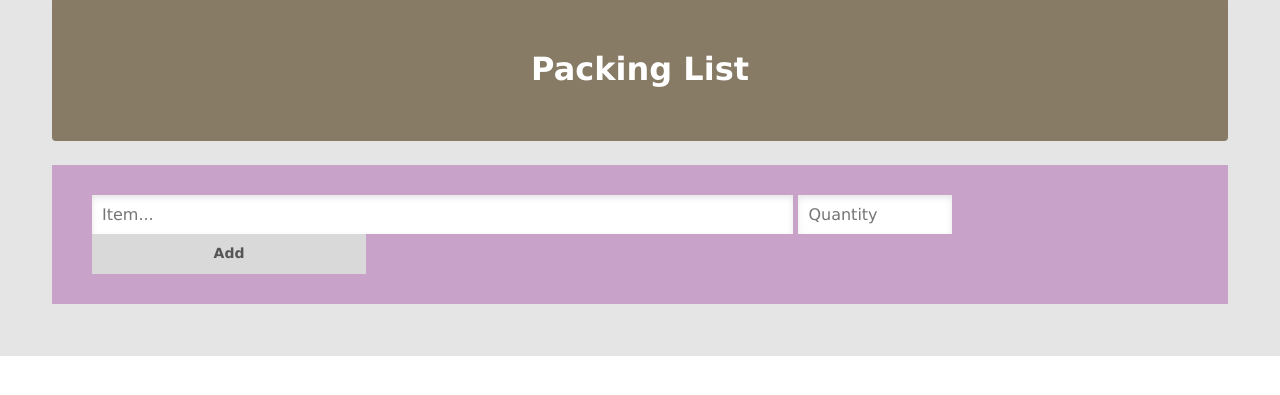
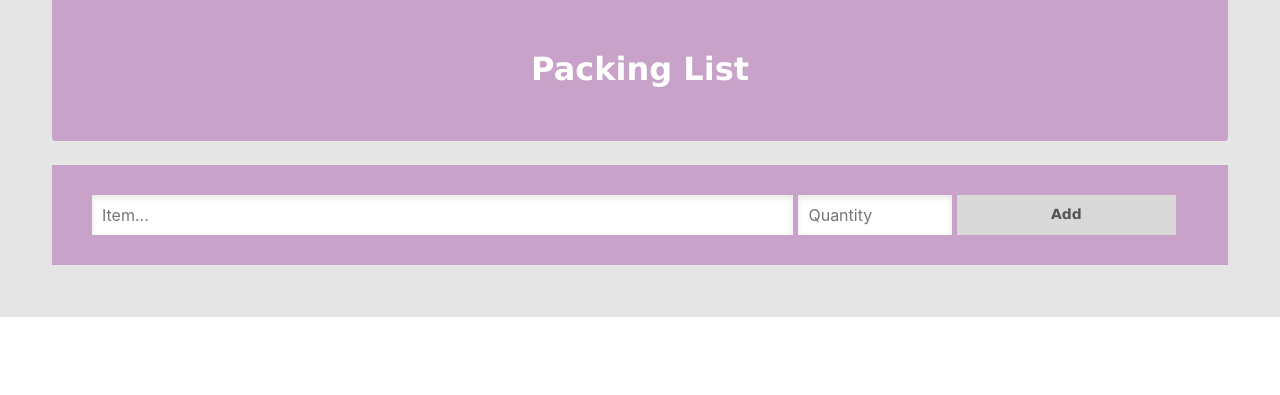
Before and after one commit to cssi-2021-21/team-06, a plain HTML site: page public/checklist.html in a window 1280 px wide. Shown: the part 111-506 px from the top of the page. Drawn offline with nearby package versions, Linux system fonts and the light colour scheme; some packages are replaced by stand-ins of ours.

Commit message:
css changes - deleted repetition in files

```diff
--- a/public/checklist.css
+++ b/public/checklist.css
@@ -1,7 +1,3 @@
-/* Include the padding and border in an element's total width and height */
-* {
-  box-sizing: border-box;
-}
 
 /* Remove margins and padding from the list */
 ul {
@@ -105,28 +101,25 @@ input.myQuant{
   font-size: 16px;
 }
 
-/* Style the "Add" button */
+/* Style the "Add" button 7, 20, 16 font*/
 .addBtn {
-  padding: 7px;
+  padding: 10px;
   width: 20%;
   background: #d9d9d9;
   color: #555;
   float: left;
   text-align: center;
-  font-size: 16px;
+  font-size: 14px;
   cursor: pointer;
   transition: 0.3s;
   border-radius: 0;
+  font-family: Verdana, Geneva, Tahoma, sans-serif;
+  font-weight: bold;
 }
 
 .addBtn:hover {
   background-color: #bbb;
-}
-
-body {
-  padding: 4em;
-  background: #e5e5e5;
-  font: 13px/1.4 Geneva, 'Lucida Sans', 'Lucida Grande', 'Lucida Sans Unicode', Verdana, sans-serif;
+  color: #FFF;
 }
 
 .backgroundWhite {
--- a/public/checklist.html
+++ b/public/checklist.html
@@ -13,8 +13,8 @@
       rel="stylesheet"
       href="https://cdn.jsdelivr.net/npm/bulma@0.9.1/css/bulma.min.css"
     />
+    <link rel="stylesheet" href="style.css" type="text/css" />
     <link rel="stylesheet" href="checklist.css" type="text/css" />
-    <link rel="stylesheet" href="style.css" type="text/css" />
      <script src="https://kit.fontawesome.com/29ee0bc57e.js" crossorigin="anonymous"></script>
   </head>
 
@@ -68,7 +68,7 @@
 </nav>
 
 
-    <section class="header hero is-small notification is-info has-text-centered background-grad hotel">
+    <section class="header hero is-small notification is-info has-text-centered background-grad">
       <div class="hero-body">
         <p class="title">
        Packing List
--- a/public/style.css
+++ b/public/style.css
@@ -48,34 +48,6 @@ h1 {
   margin-bottom: 15px;;
 }
 
-input {
-  width: 75%;
-  margin-right: 0;
-  padding: 10px;
-  border: none;
-  font-size: 14px;
-  font-family: Verdana, Geneva, Tahoma, sans-serif;
-}
-
-.addBtn {
-  width: 25%;
-  padding: 10px;
-  margin-left:0;
-  background: #d9d9d9;
-  color: #555;
-  text-align: center;
-  font-size: 14px;
-  cursor: pointer;
-  transition: 0.3s;
-  font-family: Verdana, Geneva, Tahoma, sans-serif;
-  font-weight: bold;
-}
-
-.addBtn:hover {
-  background-color: #bbb;
-  color: #FFF;
-}
-
 [type="date"] {
   background:#fff url(https://cdn1.iconfinder.com/data/icons/cc_mono_icon_set/blacks/16x16/calendar_2.png)  97% 50% no-repeat ;
 }
@@ -95,6 +67,7 @@ body {
 label {
   display: block;
 }
+
 input {
   border: 1px solid #c4c4c4;
   border-radius: 5px;
```
